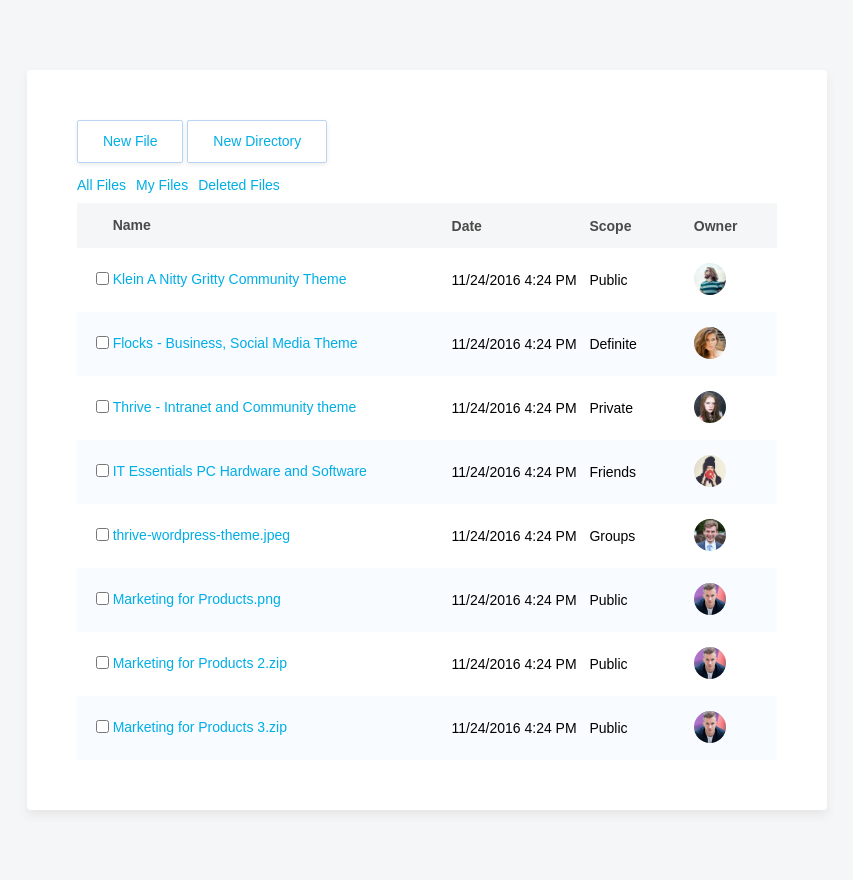
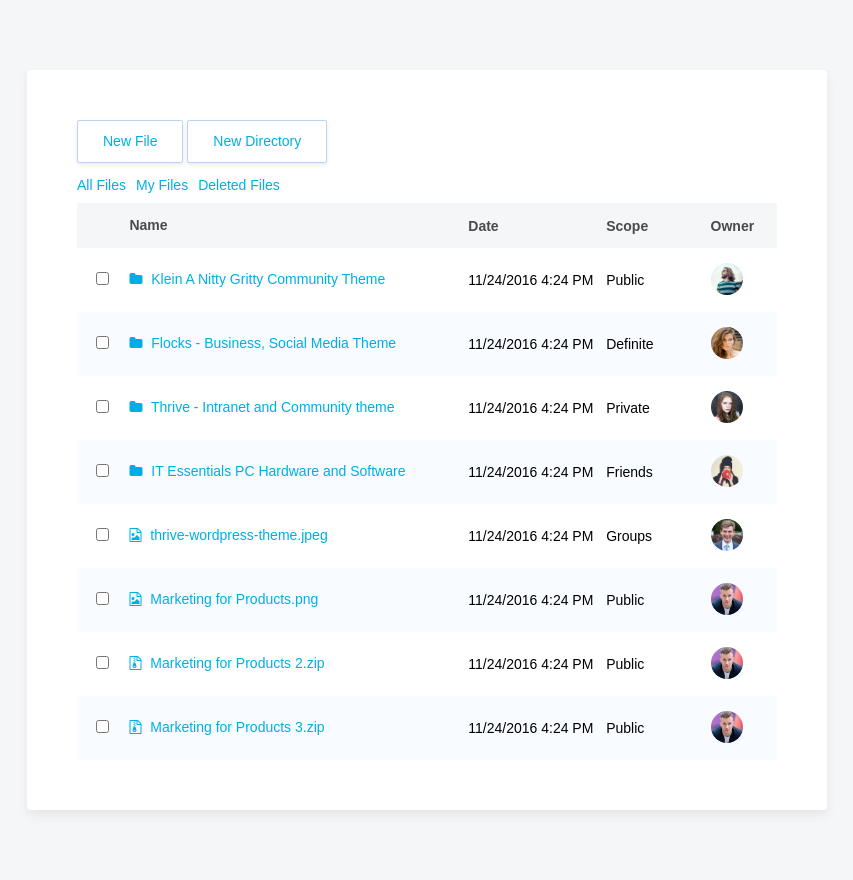
Before and after one commit to codehaiku/sharedrive-vuejs-mockup, a PHP site: page / in a window 1280 px wide. Shown: the whole page, without its empty margins (213-1066 px from the left). Run offline with PHP 8.4, Linux system fonts and the light colour scheme; some libraries are stand-ins or nearby versions.

Commit message:
-u style

```diff
--- a/style.css
+++ b/style.css
@@ -133,7 +133,7 @@ a {
 }
 
 #sharedrive-file-table .sd-checkbox {
-	width: 2.5%;
+	width: 5%;
 }
 
 #sharedrive-file-table .sharedrive-item.sd-checkbox input[type=checkbox] {
@@ -236,3 +236,22 @@ h3#sd-form-title {
     background: rgba(0,0,0,0.80);
     z-index: 30;
 }
+
+/**
+ * Icons
+ */
+.sharedrive-node-items li a:before {
+	display: inline-block;
+    font: normal normal normal 14px/1 FontAwesome;
+    font-size: inherit;
+    text-rendering: auto;
+    -webkit-font-smoothing: antialiased;
+    -moz-osx-font-smoothing: grayscale;
+
+    content: "\f0f6";
+    margin-right: 5px;
+}
+
+.sharedrive-node-items li a.folder:before { content: "\f07b"; }
+.sharedrive-node-items li a.zip:before { content: "\f1c6"; }
+.sharedrive-node-items li a.image:before { content: "\f1c5"; }
```
